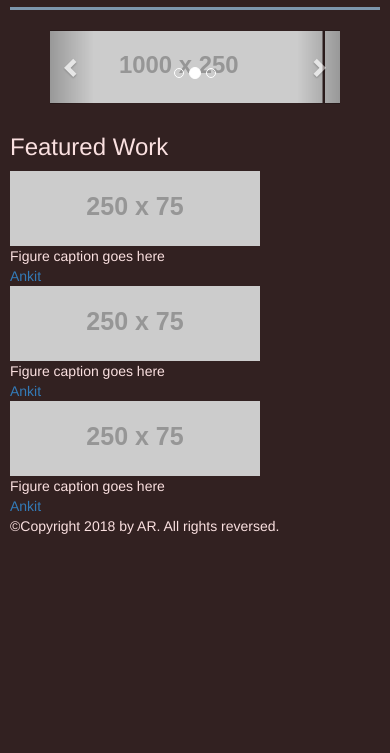
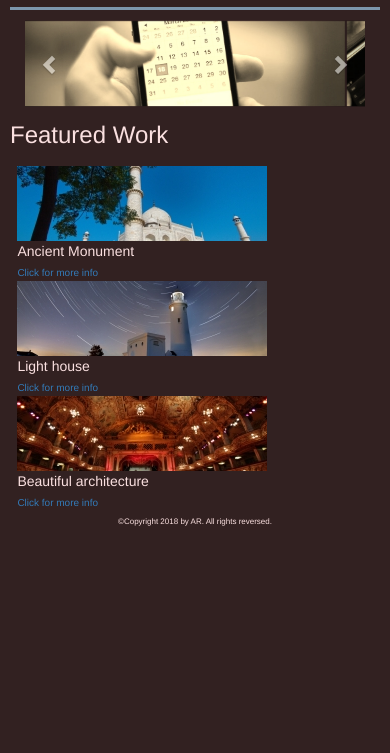
Before and after one commit to rawatankit90/Portfolio, a plain HTML site: page index.html in a window 390 px wide. Shown: the part 91-844 px from the top of the page. Drawn offline with nearby package versions, Linux system fonts and the light colour scheme; placeholder pictures from the web are drawn by us; a web font is replaced by a local one.

Commit message:
ImGES
Correct Images

```diff
--- a/css/main.css
+++ b/css/main.css
@@ -49,6 +49,12 @@ hr {
     left: auto;
     right: auto;
 }
+.imgres {
+  width:100%;
+}
+footer {
+  text-align: center;
+}
 /*media queries */
 
 @media only screen and (min-width: 0) and (max-width: 500px)  {
@@ -69,7 +75,50 @@ hr {
     h4{
       font-size: 11px;
     }
+    h3 {
+      margin-top:15px;
+    }
     .img-center{
-      margin: 10px;
+      margin: 0px;
+    }
+    .content-center {
+      padding: 2% 2% 0% 2%;
+    }
+    .container {
+      padding: 0px;
+    }
+    footer {
+      text-align: center;
+      font-size: 8px;
+      padding-top:5px;
+    }
+    a.link {
+      font-size: 10px;
     }
   }
+
+@media only screen and (min-width: 501px) and (max-width: 950px)  {
+    .content-center {
+      display:flex;
+      flex-wrap: wrap;
+      max-width: 100%
+    }
+  }
+
+@media only screen and (min-width: 951px)  {
+      .content-center {
+        max-width: 100%;
+        padding:2%
+      }
+      h3 {
+        padding:10px;
+        font-size: 30px;
+      }
+      figcaption {
+        font-size: 20px;
+        text-align: left;
+      }
+      a.link {
+        font-size: 17px;
+      }
+    }
--- a/index.html
+++ b/index.html
@@ -1,4 +1,4 @@
-<html lang="en">
+<!doctype html>
 <head>
   <title>Ankit Portfolio</title>
   <meta charset="utf-8">
@@ -27,24 +27,18 @@
   <hr>
   <div class="container">
     <div class="row img-center">
-      <div class="col-xs-12 ">
+      <div class="col-md-12 ">
         <div id="myCarousel" class="carousel slide" data-ride="carousel">
-          <!-- Indicators -->
-          <ol class="carousel-indicators">
-            <li data-target="#myCarousel" data-slide-to="0" class="active"></li>
-            <li data-target="#myCarousel" data-slide-to="1"></li>
-            <li data-target="#myCarousel" data-slide-to="2"></li>
-          </ol>
           <!-- Wrapper for slides -->
           <div class="carousel-inner">
             <div class="item active image">
-              <img src="https://dummyimage.com/1000x250/000/fff" alt="Los Angeles">
+              <img src="./img/center_image_1.jpg" alt="Los Angeles">
             </div>
             <div class="item image" >
-              <img src="https://dummyimage.com/1000x250/000/fff" alt="Chicago">
+              <img src="./img/center_image_2.jpg" alt="Chicago">
             </div>
             <div class="item image">
-              <img src="https://dummyimage.com/1000x250/000/fff" alt="New York">
+              <img src="./img/center_image_3.jpg" alt="New York">
             </div>
           </div>
           <!-- Left and right controls -->
@@ -60,28 +54,28 @@
       </div>
     </div>
   </div>
-  <section>
+  <section class="container">
     <h3>Featured Work</h3>
-    <div class="row">
+    <div class="row content-center" >
       <div class="col-md-4">
         <figure>
-          <img src="https://dummyimage.com/250x75/000/fff" />
-          <figcaption>Figure caption goes here</figcaption>
-          <a href="#">Ankit</a>
+          <img class="img-responsive" src="./img/feature_work_1.jpg" />
+          <figcaption>Ancient Monument</figcaption>
+          <a class="link" href="#">Click for more info</a>
         </figure>
       </div>
       <div class="col-md-4">
         <figure>
-          <img src="https://dummyimage.com/250x75/000/fff" />
-          <figcaption>Figure caption goes here</figcaption>
-          <a href="#">Ankit</a>
+          <img class="img-responsive" src="./img/feature_work_2.jpg" />
+          <figcaption>Light house</figcaption>
+          <a class="link" href="#">Click for more info</a>
         </figure>
       </div>
       <div class="col-md-4">
         <figure>
-          <img src="https://dummyimage.com/250x75/000/fff" />
-          <figcaption>Figure caption goes here</figcaption>
-          <a href="#">Ankit</a>
+          <img class="img-responsive" src="./img/feature_work_3.jpg" />
+          <figcaption>Beautiful architecture </figcaption>
+          <a class="link" href="#">Click for more info</a>
         </figure>
       </div>
     </div>
```
Also changed, not shown: img/center_image_1.jpg (added), img/center_image_2.jpg (added), img/center_image_3.jpg (added), img/feature_work_1.jpg (added), img/feature_work_2.jpg (added), img/feature_work_3.jpg (added), img/logo.jpg (deleted).
